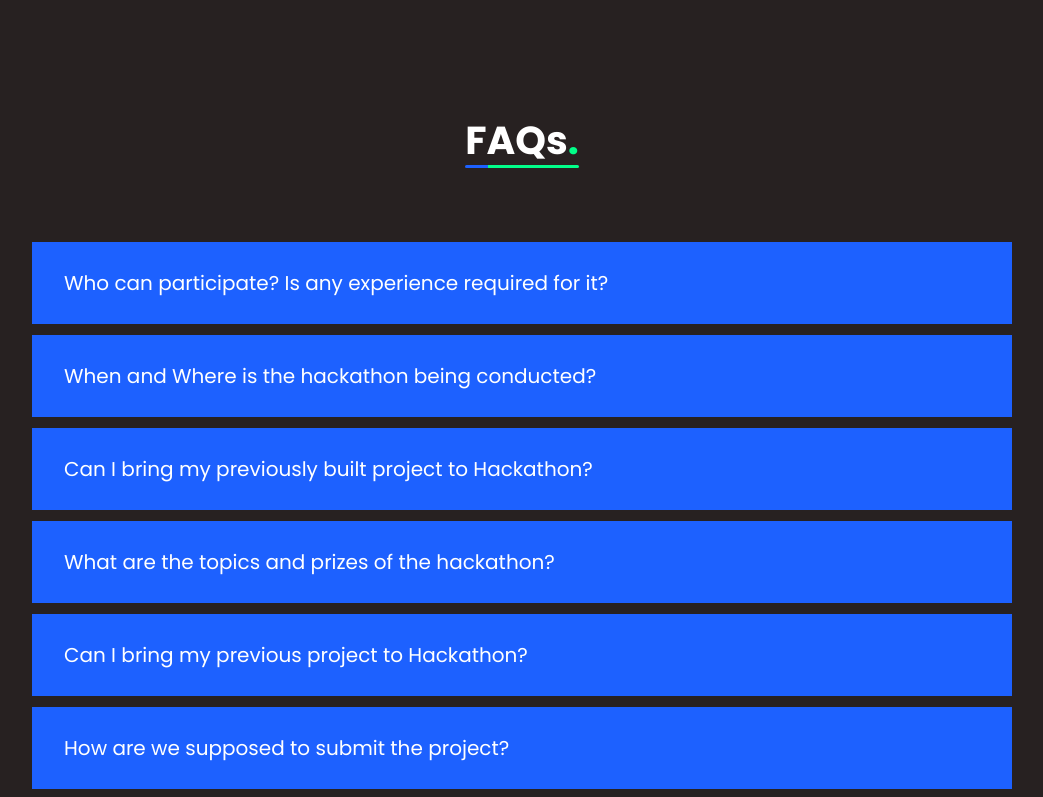
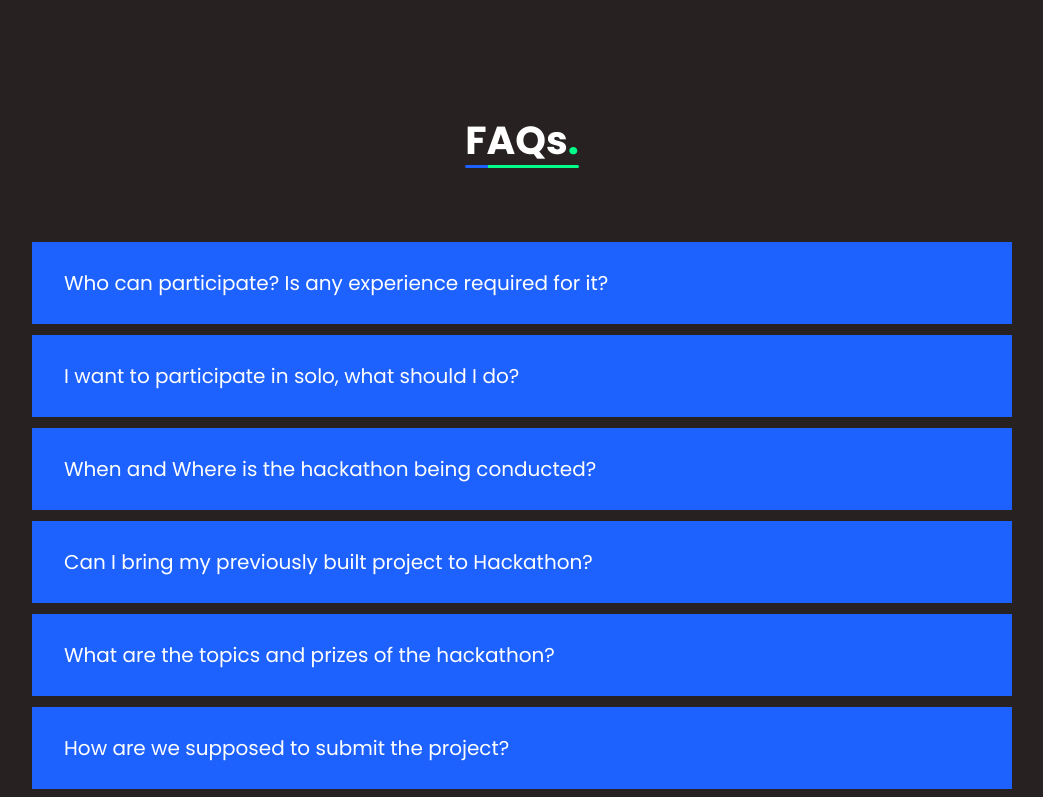
Before and after one commit to GDGNagpur/hacknagpur-2020, a Next.js app: page / in a window 1280 px wide. Shown: the part 6597-7394 px from the top of the page, without its empty margins (118-1161 px from the left). Built offline with nearby package versions, Linux system fonts and the light colour scheme.

Commit message:
:sparkles: Backlinks added to sponsorship card

```diff
--- a/components/FAQs.jsx
+++ b/components/FAQs.jsx
@@ -2,6 +2,9 @@ import Collapsible from 'react-collapsible';
 import faqs from '../data/faqs';
 
 const FAQs = () => {
+  const ans = (answer) => {
+    return { __html: answer };
+  };
   return (
     <div id='faqs' className='section'>
       <h3 className='section-heading'>
@@ -10,7 +13,7 @@ const FAQs = () => {
       <div className='section-wrapper'>
         {faqs.map(({ q, a }, i) => (
           <Collapsible trigger={q} transitionTime={200} key={i}>
-            <p>{a}</p>
+            <p dangerouslySetInnerHTML={ans(a)}></p>
           </Collapsible>
         ))}
       </div>
--- a/components/Sponsors.jsx
+++ b/components/Sponsors.jsx
@@ -17,47 +17,75 @@ const Sponsors = () => {
         <div className='tier'>
           <p className='tier-heading'>Title Partner</p>
           <div className='sponsor-card-container'>
-            <div className='title-partner-card'>
+            <a
+              href='https://developers.google.com/'
+              target='_blank'
+              className='title-partner-card'
+            >
               <GoogleDevelopersLogo />
-            </div>
+            </a>
           </div>
         </div>
         <div className='tier'>
           <p className='tier-heading'>Sapling Partner</p>
           <div className='sponsor-card-container'>
-            <div className='title-partner-card'>
+            <a
+              href='https://devfolio.co/'
+              target='_blank'
+              className='title-partner-card'
+            >
               <DevfolioFullLogo />
-            </div>
+            </a>
           </div>
         </div>
         <div className='tier'>
           <p className='tier-heading'>Shoot Partner</p>
           <div className='sponsor-card-container'>
-            <div className='title-partner-card'>
+            <a
+              href='https://matic.network'
+              target='_blank'
+              className='title-partner-card'
+            >
               <MaticLogo />
-            </div>
-            <div className='title-partner-card'>
+            </a>
+            <a
+              href='https://portis.io'
+              target='_blank'
+              className='title-partner-card'
+            >
               <PortisLogo />
-            </div>
-            <div className='title-partner-card'>
+            </a>
+            <a
+              href='https://tezos.com'
+              target='_blank'
+              className='title-partner-card'
+            >
               <TezosLogo />
-            </div>
+            </a>
           </div>
         </div>
         <div className='tier'>
           <p className='tier-heading'>Seed Partner</p>
           <div className='sponsor-card-container'>
-            <div className='title-partner-card'>
+            <a
+              href='https://www.linode.com/'
+              target='_blank'
+              className='title-partner-card'
+            >
               <LinodeLogo />
-            </div>
+            </a>
           </div>
         </div>
         <div className='tier'>
           <p className='tier-heading'>Virtual Tech Partner</p>
           <div className='sponsor-card-container'>
-            <div className='title-partner-card'>
+            <a
+              href='https://airmeet.com'
+              target='_blank'
+              className='title-partner-card'
+            >
               <AirmeetLogo />
-            </div>
+            </a>
           </div>
         </div>
       </div>
--- a/data/faqs.js
+++ b/data/faqs.js
@@ -2,6 +2,10 @@ const faqs = [
   {
     q: `Who can participate? Is any experience required for it?`,
     a: `Whether you are a novice, graphics designer, an intense coder, or any tech enthusiast, HN20 is for you! You just need curiosity and a problem solver’s thinking. The rest elements you will get to know from the mentors.`,
+  },
+  {
+    q: `I want to participate in solo, what should I do?`,
+    a: `Judging team vs solo participant would be injustice, so we will make sure to judge accordingly. Solo participants Just need to drop an email for their request of solo participation to <a href="mailto:hacknagpur@gmail.com">hacknagpur@gmail.com</a> (preferred), or via Slack (in case delayed) and we will Accept your Solo member Team. Others can team up with any other participant via a dedicated channel on slack.`,
   },
   {
     q: `When and Where is the hackathon being conducted?`,
@@ -16,20 +20,36 @@ const faqs = [
     a: `The topic and the prizes will be declared soon. Once you've registered with an e-mail id, we'll notify you with a mail about further announcements after the team's participation is confirmed.`,
   },
   {
-    q: `Can I bring my previous project to Hackathon?`,
-    a: `No, you can bring your ideas that are previously formulated but your projects must be new i.e, built and executed in 5 days. In case of any issues, experts are there to encourage and help you.`,
+    q: `How are we supposed to submit the project?`,
+    a: `To participate, click on the "Apply with Devfolio" button. You can build your project once the hackathon starts. Once you're done, submit the project before the hackathon ends, to get qualified for the judging process.`,
   },
   {
-    q: `How are we supposed to submit the project?`,
-    a: `To be declared soon.`,
+    q: `Everyone will be getting swags or only the winners?`,
+    a: `We've some cool surprises in our bag for everyone. Sometimes you'll have to go through some challenges for special giveaways and appreciation.`,
+  },
+  {
+    q: `How big/small a team should be?`,
+    a: `You can form teams of 2-4 hackers. Most teams aim to have a mix of people with both design and developer skills. Remember,  we won't accept project submissions from individual applicants.`,
+  },
+  {
+    q: `How much does it cost?`,
+    a: `Zero. Zip. Zap. Zoom.  Nothing. Being a part of  HackNagpur is completely free, thanks to our sponsors!`,
+  },
+  {
+    q: `Is there any official communication channel with the organizing team?`,
+    a: `Yes, We got you covered!  We have an active <a href="https://join.slack.com/t/hacknagpur/shared_invite/zt-iy41lp2r-CRaVnQUqr9caFjZbAxLejg" target="_blank">Slack Channel</a> for communication, along with some cool mentors to whom you can ask for help.`,
+  },
+  {
+    q: `Is there any Code of Conduct?`,
+    a: `Yes, we will be following <a href="https://devfolio.co/code-of-conduct" target="_blank">Devfolio's Code Of Conduct!</a>`,
   },
   {
     q: `Where can I find the full schedule?`,
-    a: `To be Declared soon, Nevertheless, the full schedule will be available on the website itself, (here - link any further changes in plan.(in case needed).`,
+    a: `To be Declared soon, Nevertheless, the full always updated schedule will be available on the website itself.`,
   },
   {
-    q: `Didn’t Found the question I have, What can I do?`,
-    a: `Simply write to us on any of our social media platforms (@hacknagpur) or our email (hacknagpur@gmail.com)(preferred), and we will get back to you at earliest.`,
+    q: `Didn’t find the question I have, What can I do?`,
+    a: `Simply write to us on any of our social media platforms (<a href="https://instagram.com/hacknagpur" target="_blank">@hacknagpur</a>) or our email (<a href="mailto:hacknagpur@gmail.com">hacknagpur@gmail.com</a>)(preferred), and we will get back to you at earliest.`,
   },
 ];
 
--- a/styles/components/FAQs.scss
+++ b/styles/components/FAQs.scss
@@ -16,6 +16,9 @@
   .Collapsible__contentOuter {
     p {
       padding: 0.5rem 2rem;
+      a {
+        color: $yellow;
+      }
     }
     background-color: #002988;
   }
--- a/styles/components/Sponsors.scss
+++ b/styles/components/Sponsors.scss
@@ -16,6 +16,10 @@
       width: 100%;
       height: auto;
     }
+    transition: background-color 0.1s ease-out;
+    &:hover {
+      background-color: rgba($white, 0.2);
+    }
   }
 
   .sponsor-card-container {
```
